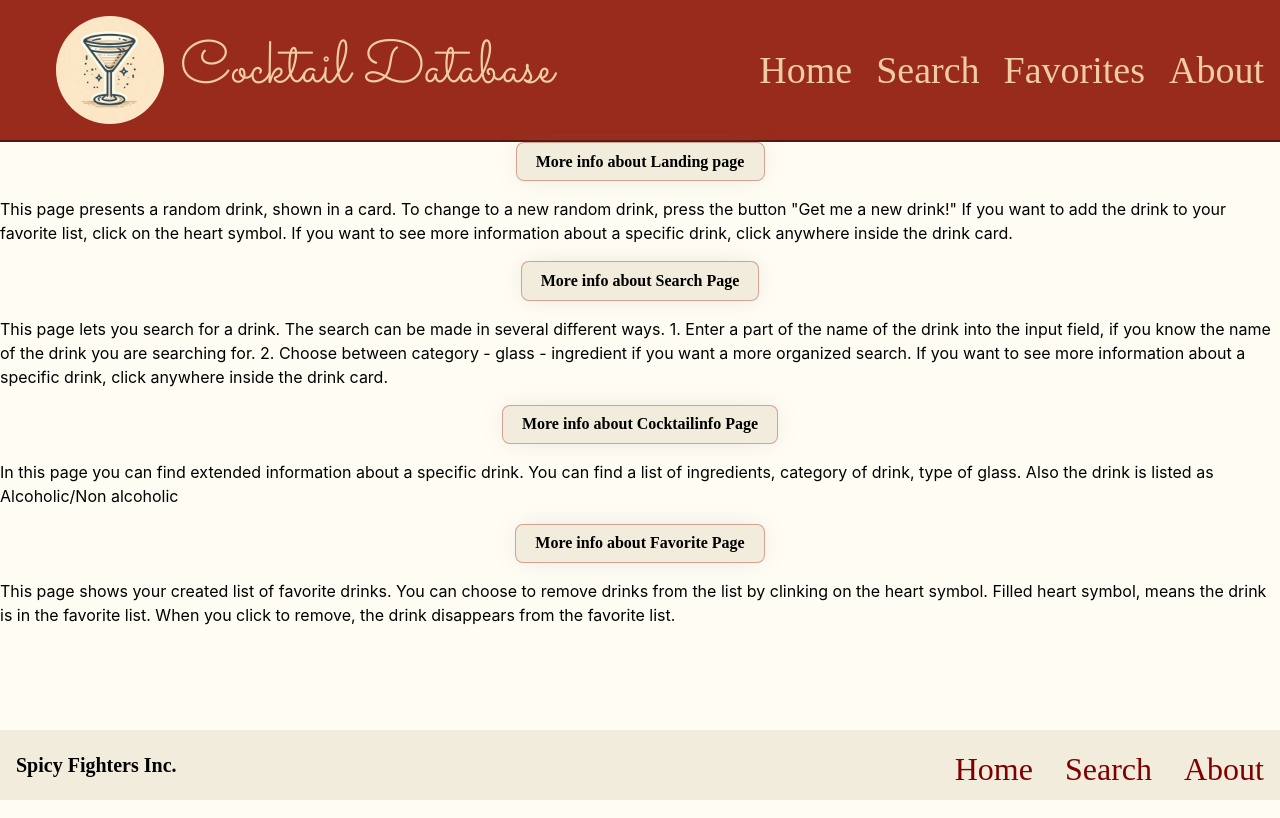
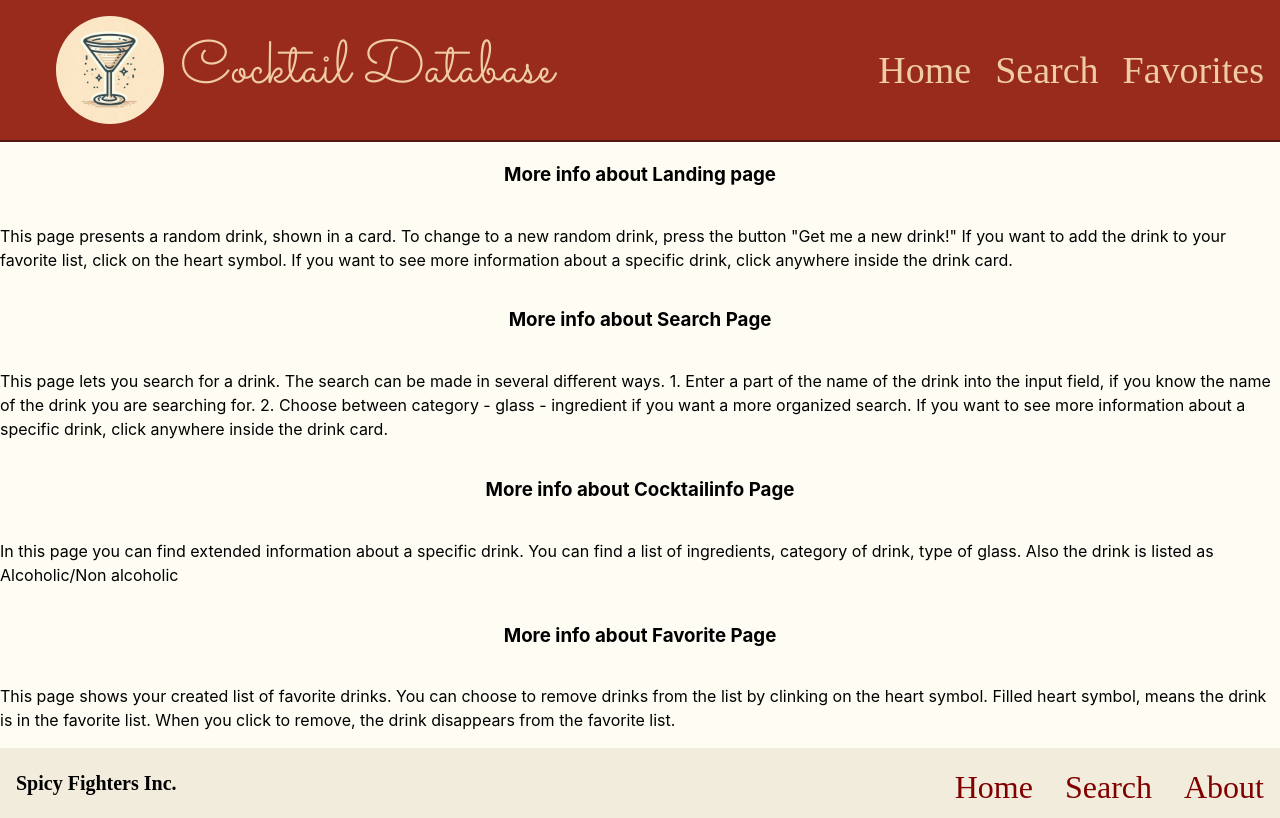
Before and after one commit to Rotkeh/react-group-project, a React (Vite) app: page /about in a window 1280 px wide. Built offline with nearby package versions, Linux system fonts and the light colour scheme; a web font is replaced by a local one.

Commit message:
bytt button till rubrik

```diff
--- a/src/components/Footer.tsx
+++ b/src/components/Footer.tsx
@@ -7,9 +7,7 @@ export function Footer() {
       <nav className="footer-links">
         <Link to={"/"}>Home</Link>
         <Link to={"search"}>Search</Link>
-        <Link className="header-link hover-effect" to={"about"}>
-          About
-        </Link>
+        <Link to={"about"}>About</Link>
       </nav>
     </footer>
   );
--- a/src/components/Header.tsx
+++ b/src/components/Header.tsx
@@ -22,9 +22,6 @@ export function Header() {
         <Link className="header-link hover-effect" to={"favorites"}>
           Favorites
         </Link>
-        <Link className="header-link hover-effect" to={"about"}>
-          About
-        </Link>
       </nav>
     </header>
   );
--- a/src/css/CocktailCard.css
+++ b/src/css/CocktailCard.css
@@ -62,6 +62,10 @@
     font-family: "Arima Madurai", display;
     margin-block-start: 0px;
     padding-inline-start: 0px;
+
+    .tags {
+      word-break: break-all;
+    }
   }
 
   .bold {
--- a/src/pages/About.tsx
+++ b/src/pages/About.tsx
@@ -2,26 +2,26 @@ export function About() {
     return (
         <>
             <main className = "body">
-                <button>More info about Landing page</button>
+                <h3>More info about Landing page</h3>
                 <p id="landingPageInfo">This page presents a random drink, shown in a card.
                     To change to a new random drink, press the button "Get me a new drink!"
                     If you want to add the drink to your favorite list, click on the heart symbol.
                     If you want to see more information about a specific drink, click anywhere inside the drink card.
                 </p>
-                <button>More info about Search Page</button>
+                <h3>More info about Search Page</h3>
                 <p>This page lets you search for a drink.
                     The search can be made in several different ways.
                     1. Enter a part of the name of the drink into the input field, if you know the name of the drink you are searching for.
                     2. Choose between category - glass - ingredient if you want a more organized search.
                     If you want to see more information about a specific drink, click anywhere inside the drink card.
                 </p>
-                <button>More info about Cocktailinfo Page</button>
+                <h3>More info about Cocktailinfo Page</h3>
                 <p>
                     In this page you can find extended information about a specific drink.
                     You can find a list of ingredients, category of drink, type of glass.
                     Also the drink is listed as Alcoholic/Non alcoholic
                 </p>
-                <button>More info about Favorite Page</button>
+                <h3>More info about Favorite Page</h3>
                 <p>
                     This page shows your created list of favorite drinks.
                     You can choose to remove drinks from the list by clinking on the heart symbol.
```
